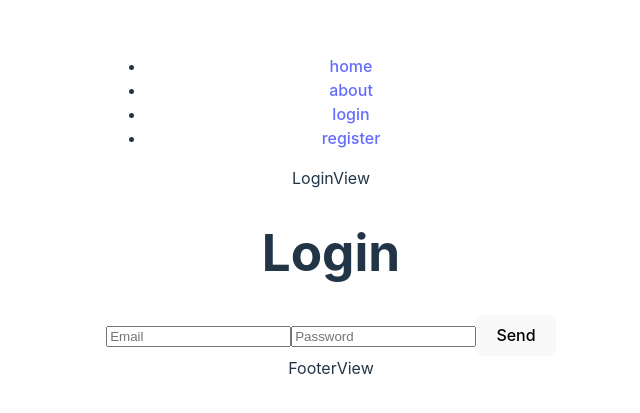
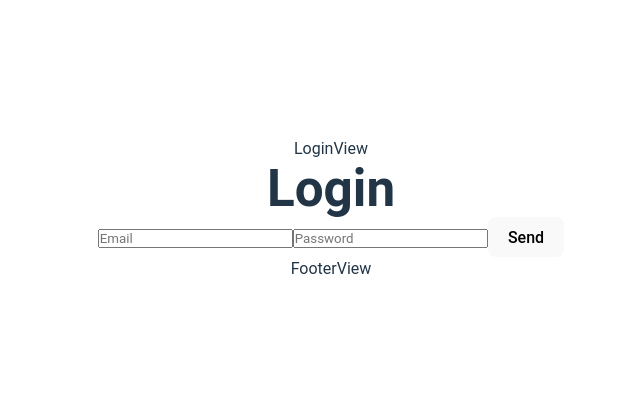
Before and after one commit to woragis/blog-app, a React (Vite) app: page /login in a window 1280 px wide. Shown: the part 191-604 px from the top of the page, without its empty margins (309-949 px from the left). Built offline with nearby package versions, Linux system fonts and the light colour scheme.

Commit message:
Implement styling and theme feature to blog app

```diff
--- a/package.json
+++ b/package.json
@@ -10,6 +10,8 @@
     "preview": "vite preview"
   },
   "dependencies": {
+    "@emotion/react": "^11.14.0",
+    "@emotion/styled": "^11.14.0",
     "@reduxjs/toolkit": "^2.5.0",
     "@types/axios": "^0.9.36",
     "@types/js-cookie": "^3.0.6",
@@ -17,6 +19,7 @@
     "@types/react-router-dom": "^5.3.3",
     "axios": "^1.7.9",
     "js-cookie": "^3.0.5",
+    "polished": "^4.3.1",
     "react": "^18.3.1",
     "react-dom": "^18.3.1",
     "react-redux": "^9.2.0",
--- a/src/App.tsx
+++ b/src/App.tsx
@@ -1,11 +1,20 @@
 import { BrowserRouter } from "react-router-dom";
 import "./App.css";
 import AppRouter from "./pages/router";
+import { Global, ThemeProvider } from "@emotion/react";
+import { GlobalStyles } from "./styles/global.styles";
+import { useSelector } from "react-redux";
+import { RootState } from "./features/store";
 
 function App() {
+  const theme = useSelector((state: RootState) => state.theme);
+
   return (
     <BrowserRouter>
-      <AppRouter />
+      <ThemeProvider theme={theme}>
+        <Global styles={GlobalStyles} />
+        <AppRouter />
+      </ThemeProvider>
     </BrowserRouter>
   );
 }
--- a/src/components/Navbar/styles.ts
+++ b/src/components/Navbar/styles.ts
@@ -0,0 +1,69 @@
+import styled from "@emotion/styled";
+import { Link } from "react-router-dom";
+
+interface NavLinkProps {
+  color: string;
+}
+
+interface NavbarProps {
+  backgroundColor: string;
+}
+
+export const StyledNavbar = styled.nav<NavbarProps>`
+  --padding-vertical: 40px;
+  --padding-horizontal: 50px;
+  &.sticky {
+    --padding-vertical: 5px;
+    padding: var(--padding-vertical) var(--padding-horizontal);
+    background-color: white;
+    a {
+      color: #000;
+    }
+  }
+  font-family: "Poppins", sans-serif;
+  z-index: 2;
+  position: fixed;
+  top: 0;
+  left: 0;
+  width: 100%;
+  display: flex;
+  justify-content: space-between;
+  align-items: center;
+  transition: 600ms;
+  padding: var(--padding-vertical) var(--padding-horizontal);
+`;
+
+export const NavbarLogo = styled.img`
+  height: 2em;
+  position: relative;
+  font-weight: 700;
+  margin: 0 50px;
+  height: 50px;
+  text-decoration: none;
+  text-transform: uppercase;
+  letter-spacing: 2px;
+  transition: 600ms;
+`;
+
+export const NavLinksContainer = styled.ul`
+  position: relative;
+  display: flex;
+  justify-content: center;
+  align-items: center;
+`;
+
+export const NavLinkItem = styled.li`
+  position: relative;
+  list-style: none;
+`;
+
+export const NavLink = styled(Link)<NavLinkProps>`
+  position: relative;
+  margin: 0 15px;
+  text-decoration: none;
+  color: ${(_) => _.color};
+  color: #fff;
+  letter-spacing: 2px;
+  font-weight: 500;
+  transition: 600ms;
+`;
--- a/src/components/Navbar/view.tsx
+++ b/src/components/Navbar/view.tsx
@@ -1,5 +1,11 @@
-import { Link } from "react-router-dom";
 import { useNavbarModel } from "./model";
+import {
+  NavbarLogo,
+  NavLink,
+  NavLinkItem,
+  NavLinksContainer,
+  StyledNavbar,
+} from "./styles";
 
 export const NavbarView = ({
   navPages,
@@ -7,25 +13,34 @@ export const NavbarView = ({
 }: ReturnType<typeof useNavbarModel>) => {
   const navLinksComponent = navPages.map(({ title, path }) => {
     return (
-      <li key={title + "_nav_link"}>
-        <Link to={path}>{title}</Link>
-      </li>
+      <NavLinkItem key={title + "_nav_link"}>
+        <NavLink to={path} color="#fff">
+          {title}
+        </NavLink>
+      </NavLinkItem>
     );
   });
   const authLinksComponent = authPages.map(({ title, path }) => {
     return (
-      <li key={title + "_nav_link"}>
-        <Link to={path}>{title}</Link>
-      </li>
+      <NavLinkItem key={title + "_nav_link"}>
+        <NavLink to={path} color="#fff">
+          {title}
+        </NavLink>
+      </NavLinkItem>
     );
   });
 
+  window.addEventListener("scroll", () => {
+    let header = document.querySelector(".navbar");
+    header?.classList.toggle("sticky", window.scrollY > 0);
+  });
   return (
-    <div>
-      <ul>
+    <StyledNavbar backgroundColor="#000">
+      <NavbarLogo />
+      <NavLinksContainer>
         {navLinksComponent}
         {authLinksComponent}
-      </ul>
-    </div>
+      </NavLinksContainer>
+    </StyledNavbar>
   );
 };
--- a/src/features/store.ts
+++ b/src/features/store.ts
@@ -1,11 +1,13 @@
 import { configureStore } from "@reduxjs/toolkit";
 import authReducer from "./auth/authSlice";
 import postsReducer from "./posts/postsSlice";
+import themeReducer from "./theme/themeSlice";
 
 export const store = configureStore({
   reducer: {
     auth: authReducer,
     posts: postsReducer,
+    theme: themeReducer,
   },
 });
 
--- /dev/null
+++ b/src/features/theme/themeSlice.ts
@@ -0,0 +1,35 @@
+import { createSlice } from "@reduxjs/toolkit";
+import dark from "../../styles/themes/dark";
+import light from "../../styles/themes/light";
+
+interface ThemeSliceInterface {
+  isDarkMode: boolean;
+  theme: typeof dark;
+}
+
+const initialState: ThemeSliceInterface = {
+  isDarkMode: true,
+  theme: dark,
+};
+
+const themeSlice = createSlice({
+  name: "theme",
+  initialState,
+  reducers: {
+    toggleTheme: (state) => {
+      state.isDarkMode = !state.isDarkMode;
+      state.theme = state.isDarkMode ? light : dark;
+    },
+    setLightTheme: (state) => {
+      state.isDarkMode = false;
+      state.theme = light;
+    },
+    setDarkTheme: (state) => {
+      state.isDarkMode = true;
+      state.theme = dark;
+    },
+  },
+});
+
+export const { toggleTheme } = themeSlice.actions;
+export default themeSlice.reducer;
--- /dev/null
+++ b/src/styles/global.styles.ts
@@ -0,0 +1,16 @@
+import { css } from "@emotion/react";
+
+export const GlobalStyles = css`
+  * {
+    margin: 0;
+    padding: 0;
+    box-sizing: border-box;
+    text-decoration: none;
+    list-style-type: none;
+    font-family: "Roboto", sans-serif;
+  }
+
+  a {
+    color: white;
+  }
+`;
--- /dev/null
+++ b/src/styles/themes/dark.ts
@@ -0,0 +1 @@
+export default {};
--- /dev/null
+++ b/src/styles/themes/light.ts
@@ -0,0 +1 @@
+export default {};
```
